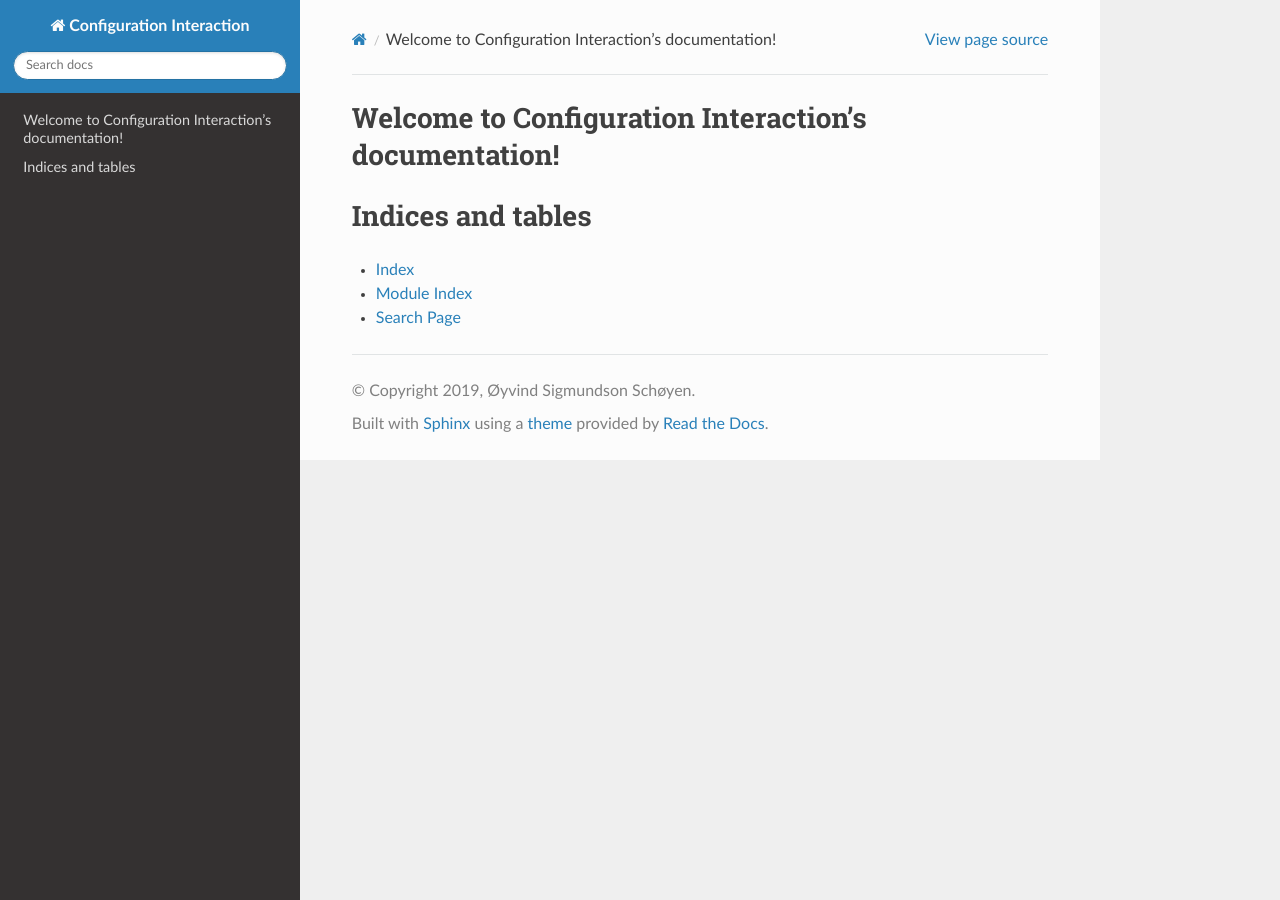
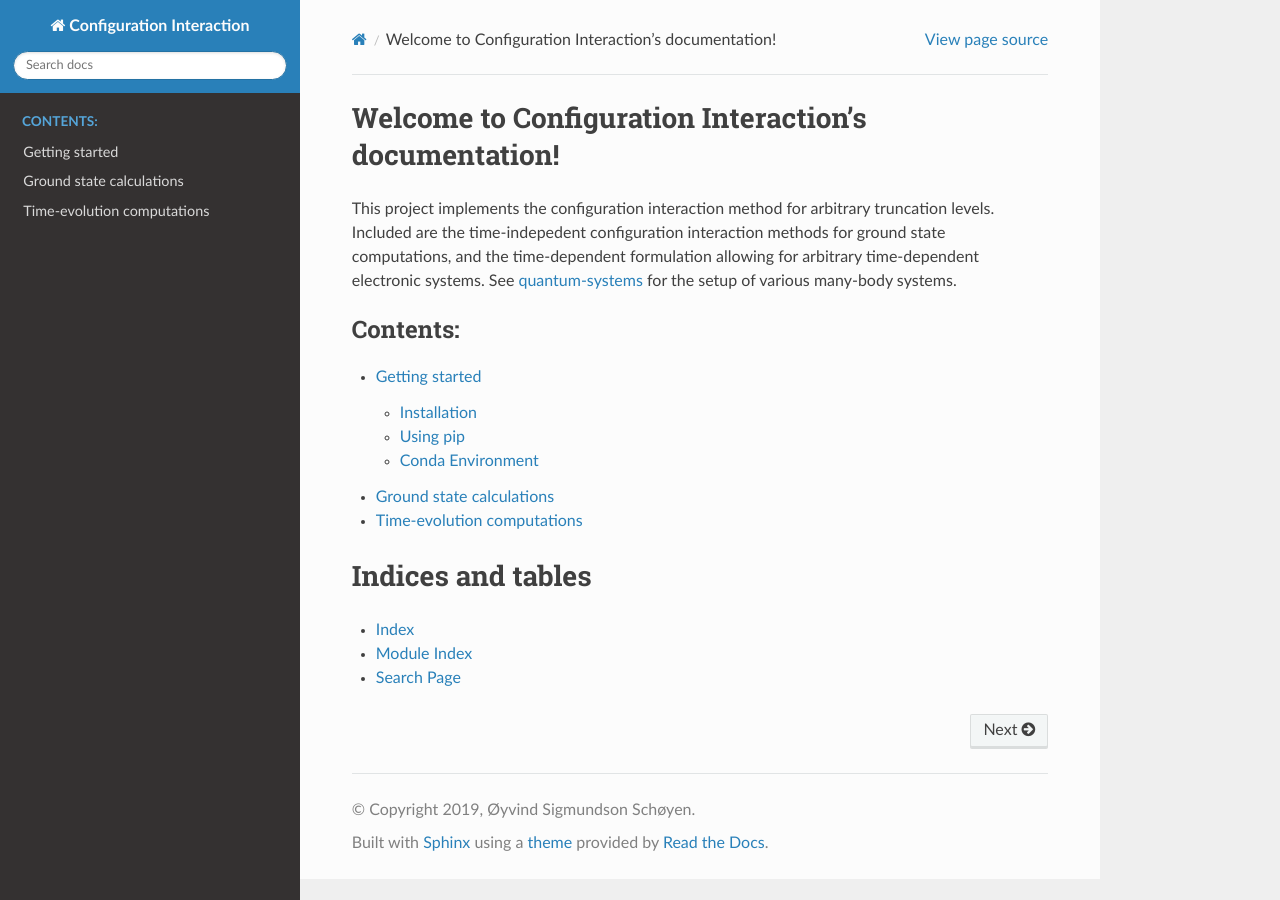
Before and after one commit to HyQD/configuration-interaction, a Sphinx documentation site: the page built from docs/index.rst, in a window 1280 px wide. Built offline with Sphinx 7.4.7 and the Read the Docs theme 2.0.0, drawn with Linux system fonts in a browser that asks for light colours.

Commit message:
Add installation instructions

```diff
--- /dev/null
+++ b/docs/ground_state.rst
@@ -0,0 +1,2 @@
+Ground state calculations
+=========================
--- a/docs/index.rst
+++ b/docs/index.rst
@@ -6,10 +6,22 @@
 Welcome to Configuration Interaction's documentation!
 =====================================================
 
+This project implements the configuration interaction method for arbitrary
+truncation levels. Included are the time-indepedent configuration interaction
+methods for ground state computations, and the time-dependent formulation
+allowing for arbitrary time-dependent electronic systems.
+See quantum-systems_ for the setup of various many-body systems.
+
+.. _quantum-systems: https://schoyen.github.io/quantum-systems/
+
+
 .. toctree::
    :maxdepth: 2
    :caption: Contents:
 
+   getting_started
+   ground_state
+   time_evolution
 
 
 Indices and tables
--- /dev/null
+++ b/docs/time_evolution.rst
@@ -0,0 +1,2 @@
+Time-evolution computations
+===========================
```
Also changed, not shown: docs/getting_started.rst (added, +55 -0 lines).
